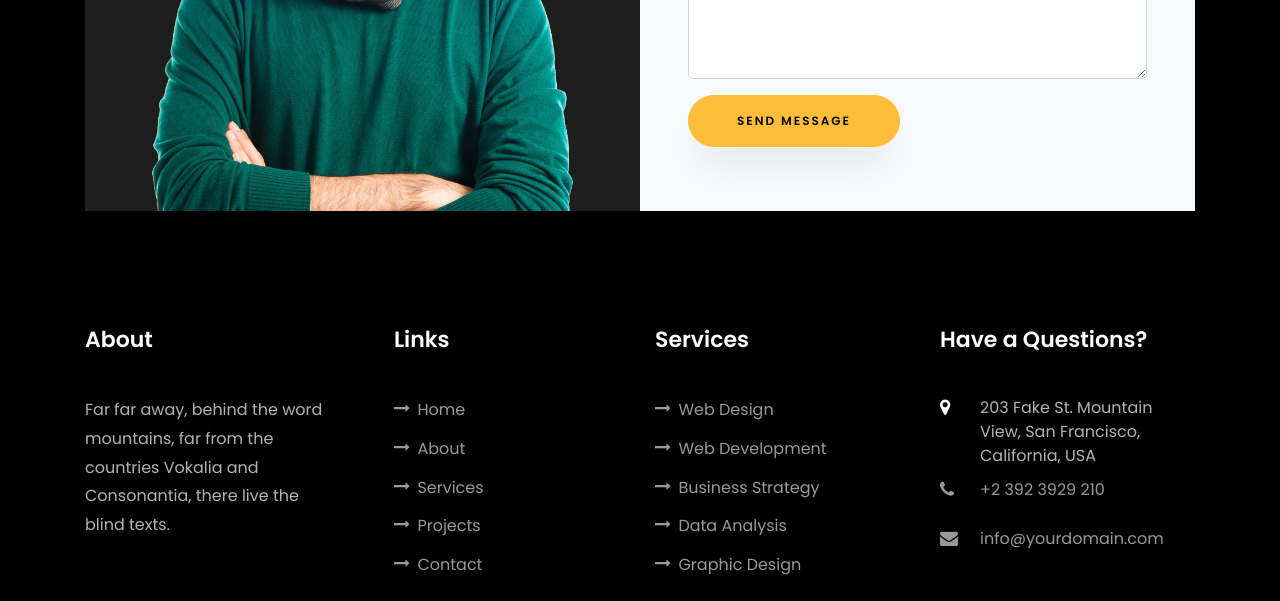
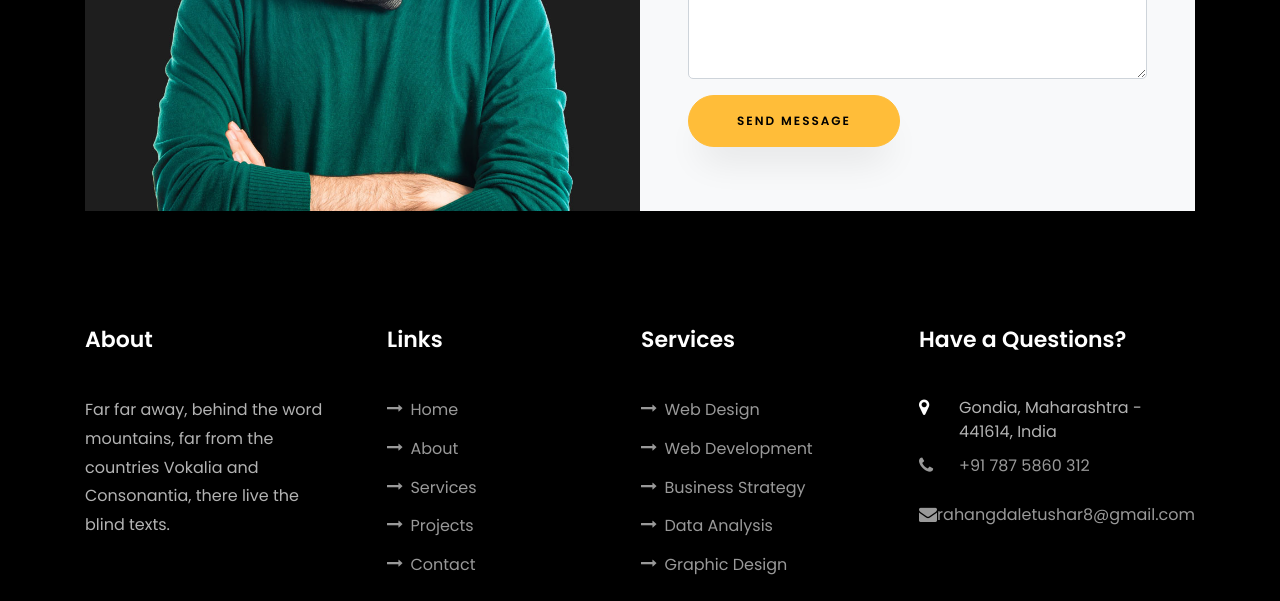
Before and after one commit to Rahangdale-tushar/Rahangdale-tushar.github.io, a plain HTML site: page index.html in a window 1280 px wide. Shown: the part 5841-6442 px from the top of the page. Drawn offline with Linux system fonts and the light colour scheme; files whose address does not match are found by name.

Commit message:
Update index.html

```diff
--- a/index.html
+++ b/index.html
@@ -701,12 +701,11 @@
 						<h2 class="ftco-heading-2">Have a Questions?</h2>
 						<div class="block-23 mb-3">
 							<ul>
-								<li><span class="icon icon-map-marker"></span><span class="text">203 Fake St. Mountain
-										View, San Francisco, California, USA</span></li>
-								<li><a href="#"><span class="icon icon-phone"></span><span class="text">+2 392 3929
-											210</span></a></li>
+								<li><span class="icon icon-map-marker"></span><span class="text">Gondia, Maharashtra - 441614, India</span></li>
+								<li><a href="#"><span class="icon icon-phone"></span><span class="text">+91 787 5860
+											312</span></a></li>
 								<li><a href="#"><span class="icon icon-envelope"></span><span
-											class="text">info@yourdomain.com</span></a></li>
+											class="text">rahangdaletushar8@gmail.com</span></a></li>
 							</ul>
 						</div>
 					</div>
```
